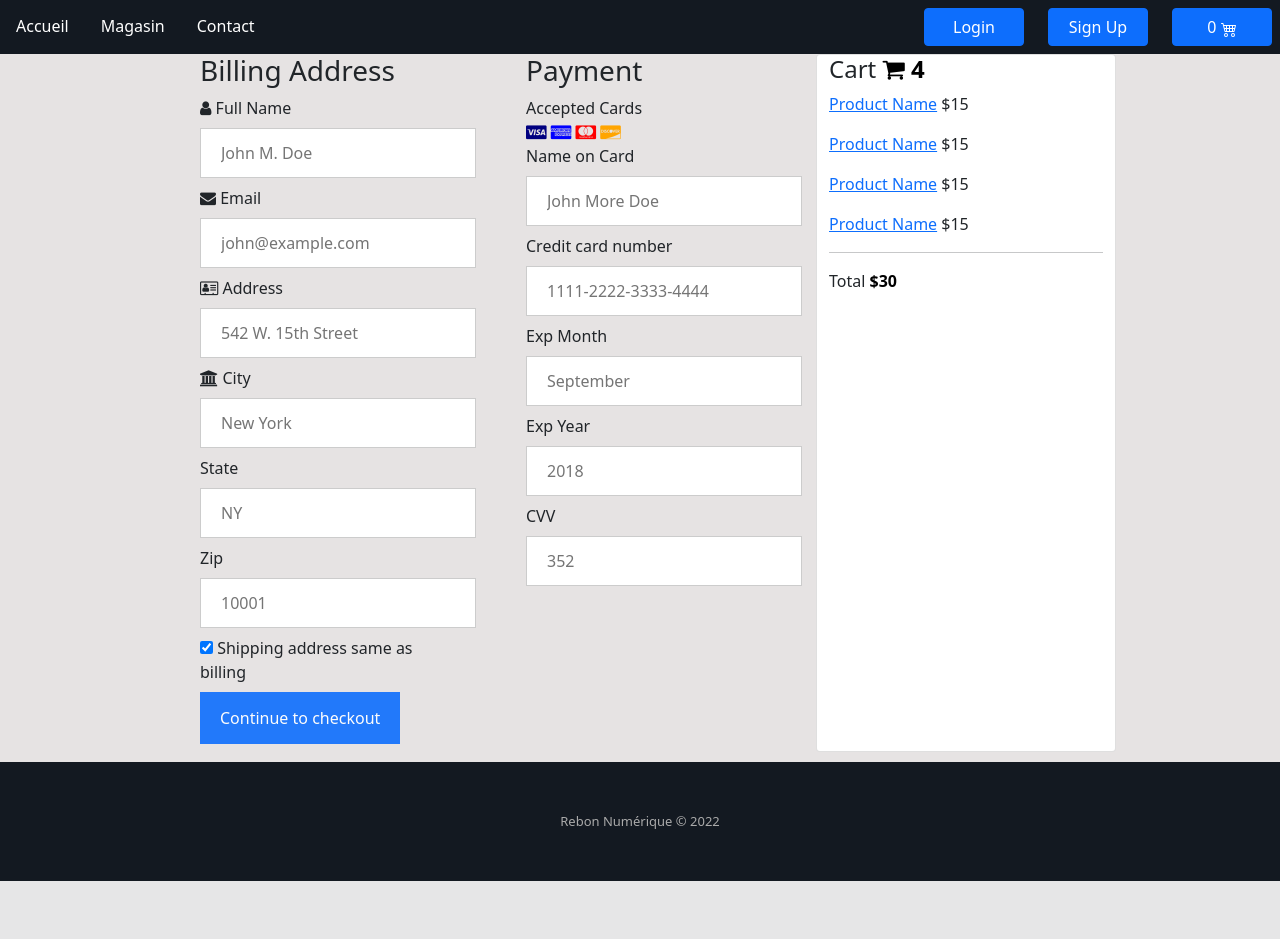
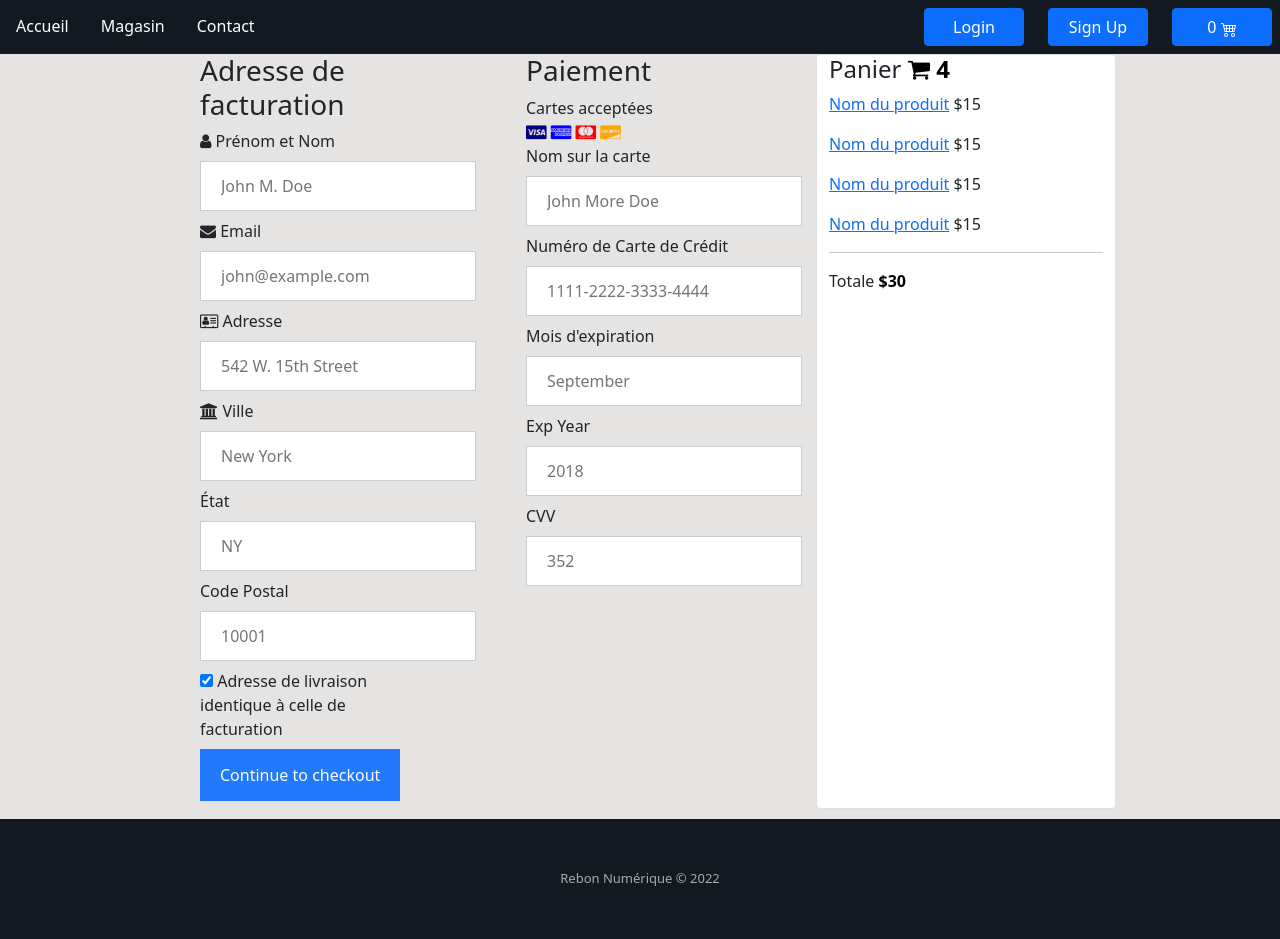
Before and after one commit to nicktremblay456/Projet-E-Commerce, a PHP site: page /checkout.php in a window 1280 px wide. Before the commit the page ends 881 px from the top, so only its background shows below. Run offline with PHP 8.4, Linux system fonts and the light colour scheme.

Commit message:
put the checkout page in french

```diff
--- a/public/checkout.php
+++ b/public/checkout.php
@@ -26,42 +26,42 @@
                 <form action="/action_page.php">
                     <div style="display: flex; flex-direction: row; ">
                         <div style="margin-right: 50px;">
-                            <h3>Billing Address</h3>
-                            <label for="fname"><i class="fa fa-user"></i> Full Name</label>
+                            <h3>Adresse de facturation</h3>
+                            <label for="fname"><i class="fa fa-user"></i> Prénom et Nom</label>
                             <input type="text" id="fname" name="firstname" placeholder="John M. Doe">
                             <label for="email"><i class="fa fa-envelope"></i> Email</label>
                             <input type="text" id="email" name="email" placeholder="john@example.com">
-                            <label for="adr"><i class="fa fa-address-card-o"></i> Address</label>
+                            <label for="adr"><i class="fa fa-address-card-o"></i> Adresse</label>
                             <input type="text" id="adr" name="address" placeholder="542 W. 15th Street">
-                            <label for="city"><i class="fa fa-institution"></i> City</label>
+                            <label for="city"><i class="fa fa-institution"></i> Ville</label>
                             <input type="text" id="city" name="city" placeholder="New York">
 
                             <div class="row">
                                 <div class="col-50">
-                                    <label for="state">State</label>
+                                    <label for="state">État</label>
                                     <input type="text" id="state" name="state" placeholder="NY">
                                 </div>
                                 <div class="col-50">
-                                    <label for="zip">Zip</label>
+                                    <label for="zip"> Code Postal</label>
                                     <input type="text" id="zip" name="zip" placeholder="10001">
                                 </div>
                             </div>
                         </div>
 
                         <div>
-                            <h3>Payment</h3>
-                            <label for="fname">Accepted Cards</label>
+                            <h3>Paiement</h3>
+                            <label for="fname">Cartes acceptées</label>
                             <div class="icon-container">
                                 <i class="fa fa-cc-visa" style="color:navy;"></i>
                                 <i class="fa fa-cc-amex" style="color:blue;"></i>
                                 <i class="fa fa-cc-mastercard" style="color:red;"></i>
                                 <i class="fa fa-cc-discover" style="color:orange;"></i>
                             </div>
-                            <label for="cname">Name on Card</label>
+                            <label for="cname">Nom sur la carte</label>
                             <input type="text" id="cname" name="cardname" placeholder="John More Doe">
-                            <label for="ccnum">Credit card number</label>
+                            <label for="ccnum">Numéro de Carte de Crédit</label>
                             <input type="text" id="ccnum" name="cardnumber" placeholder="1111-2222-3333-4444">
-                            <label for="expmonth">Exp Month</label>
+                            <label for="expmonth">Mois d'expiration</label>
                             <input type="text" id="expmonth" name="expmonth" placeholder="September">
                             <div class="row">
                                 <div class="col-50">
@@ -77,7 +77,7 @@
 
                     </div>
                     <label>
-                        <input type="checkbox" checked="checked" name="sameadr"> Shipping address same as billing
+                        <input type="checkbox" checked="checked" name="sameadr"> Adresse de livraison identique à celle de facturation
                     </label>
                     <input type="submit" class="button-modal" style="width: 200px;" value="Continue to checkout" class="btn">
                 </form>
@@ -85,12 +85,12 @@
         </div>
         <div class="card">
             <div style="background-color: white;">
-                <h4>Cart <span style="color:black"><i class="fa fa-shopping-cart"></i> <b>4</b></span></h4>
+                <h4>Panier <span style="color:black"><i class="fa fa-shopping-cart"></i> <b>4</b></span></h4>
                 <? for ($i = 0; $i < 4; $i++) { ?>
-                    <p><a href="#">Product Name</a> <span class="price">$15</span></p>
+                    <p><a href="#">Nom du produit</a> <span class="price">$15</span></p>
                 <? } ?>
                 <hr>
-                <p>Total <span class="price" style="color:black"><b>$30</b></span></p>
+                <p>Totale <span class="price" style="color:black"><b>$30</b></span></p>
             </div>
         </div>
     </div>
```
